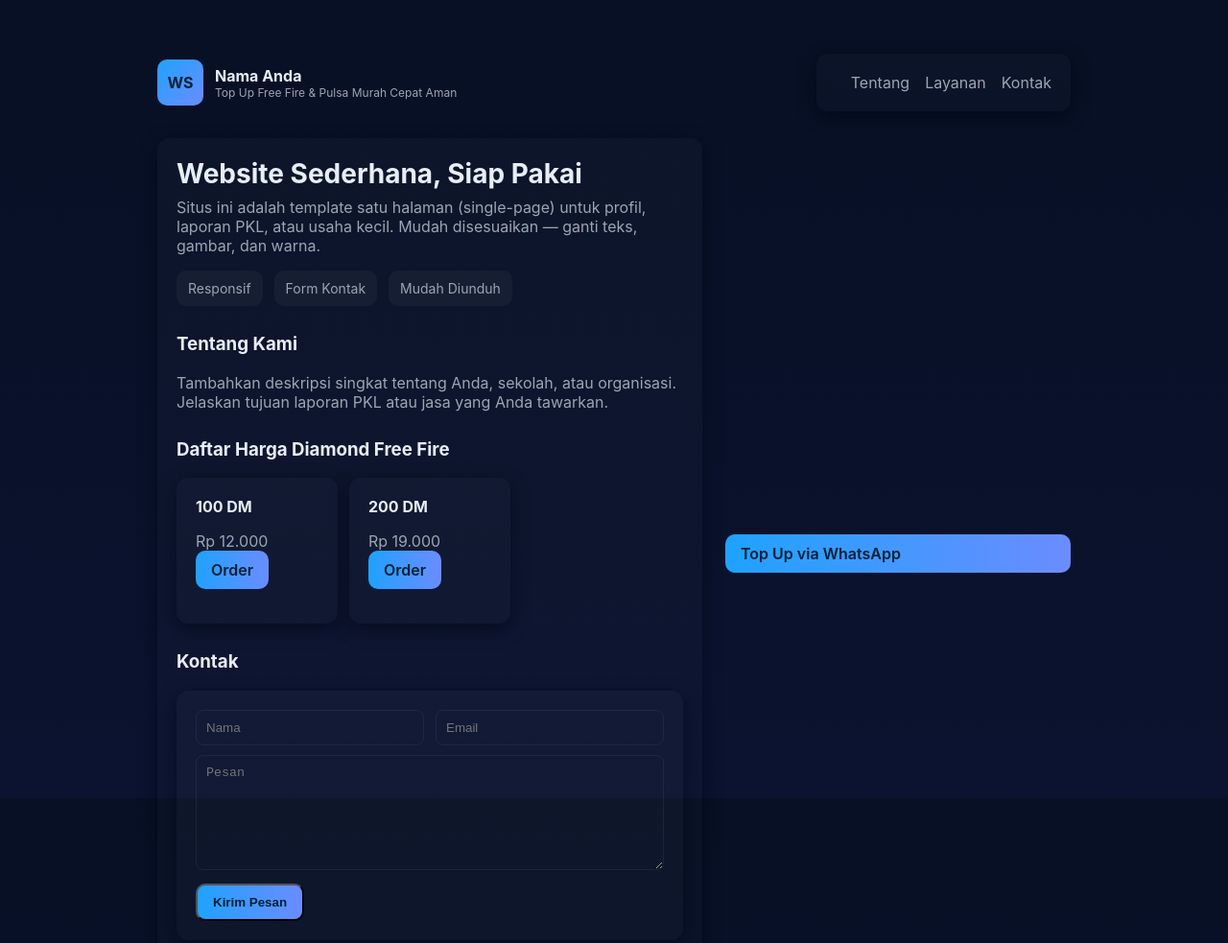
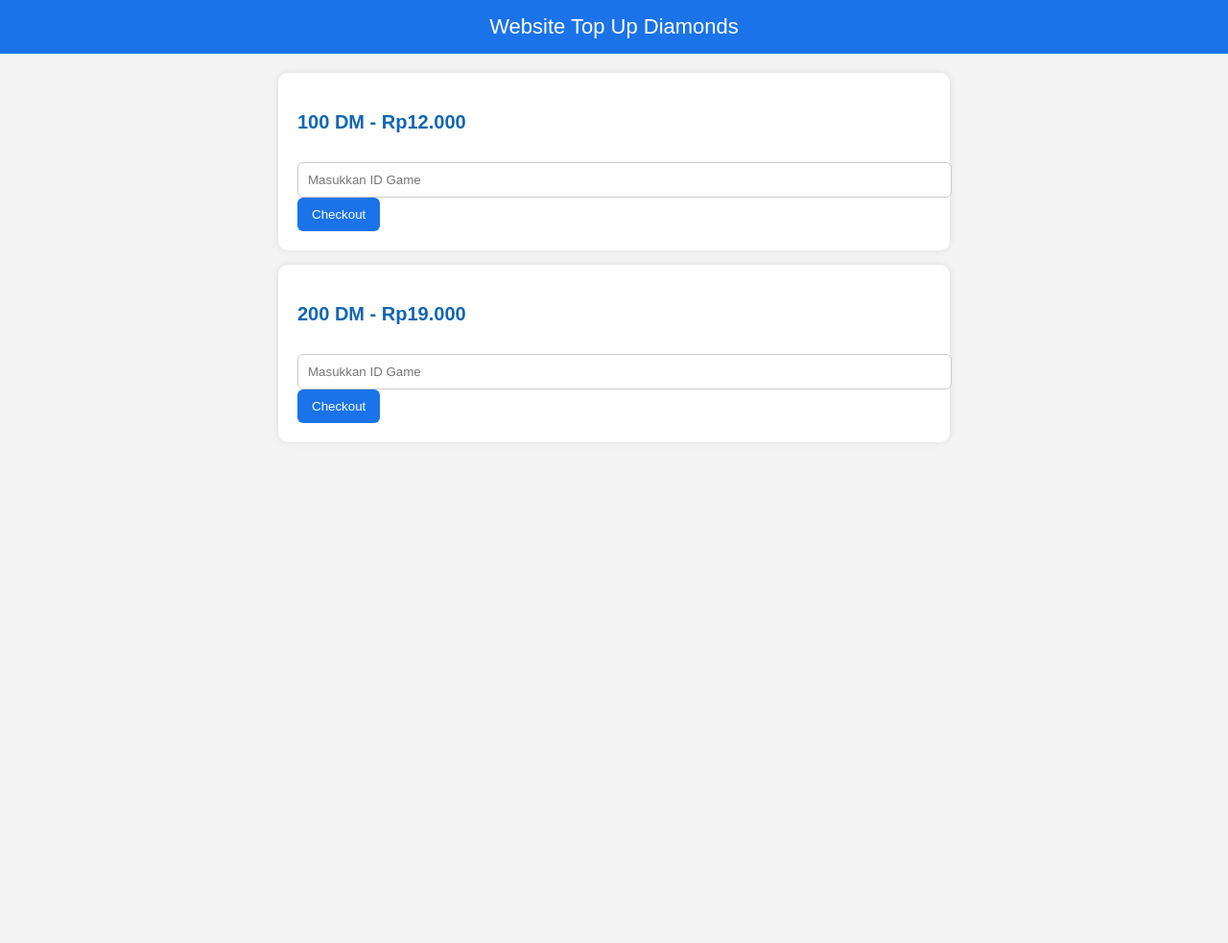
Before and after one commit to splggbung2-bot/topup-saiprol, a plain HTML site: page index.html in a window 1280 px wide. Shown: the top 983 px of the page at 96% size. After the commit the page ends 800 px from the top, so only its background shows below. Drawn offline with Linux system fonts and the light colour scheme.

Commit message:
Update index.html

```diff
--- a/index.html
+++ b/index.html
@@ -1,135 +1,55 @@
-<!doctype html>
+<!DOCTYPE html>
 <html lang="id">
 <head>
-  <meta charset="utf-8" />
-  <meta name="viewport" content="width=device-width,initial-scale=1" />
-  <title>Website Sederhana - TopUp FF Center</title>
-  <meta name="description" content="Website profil sederhana, siap pakai untuk laporan, portofolio, atau usaha kecil." />
-  <style>
-    :root{--bg:#0f1724;--card:#0b1220;--accent:#1fa2ff;--muted:#9aa6b2;--glass: rgba(255,255,255,0.04)}
-    *{box-sizing:border-box}
-    html,body{height:100%;margin:0;font-family:Inter,ui-sans-serif,system-ui,-apple-system,'Segoe UI',Roboto,'Helvetica Neue',Arial; background:linear-gradient(180deg,#071024 0%, #0b1330 100%);color:#e6eef6}
-    .container{max-width:1000px;margin:32px auto;padding:24px}
-    header{display:flex;align-items:center;justify-content:space-between;gap:20px}
-    .brand{display:flex;align-items:center;gap:12px}
-    .logo{width:48px;height:48px;border-radius:10px;background:linear-gradient(135deg,var(--accent),#6b8cff);display:flex;align-items:center;justify-content:center;font-weight:700;color:#042033}
-    nav a{color:var(--muted);text-decoration:none;margin-left:16px}
-    .hero{display:grid;grid-template-columns:1fr 360px;gap:24px;align-items:center;margin-top:28px}
-    .card{background:linear-gradient(180deg, rgba(255,255,255,0.02), rgba(255,255,255,0.01));border-radius:12px;padding:20px;box-shadow:0 6px 18px rgba(2,6,23,0.6)}
-    h1{margin:0 0 8px 0;font-size:28px}
-    p.lead{color:var(--muted);margin:0 0 16px 0}
-    .btn{display:inline-block;padding:10px 16px;border-radius:10px;background:linear-gradient(90deg,var(--accent),#6b8cff);color:#042033;text-decoration:none;font-weight:600}
-    .features{display:flex;gap:12px;flex-wrap:wrap;margin-top:16px}
-    .feature{background:var(--glass);padding:10px 12px;border-radius:10px;color:var(--muted);font-size:14px}
-    .sidebar-img{width:100%;height:220px;border-radius:10px;object-fit:cover;background:linear-gradient(180deg,#062037,#0b2b46);display:flex;align-items:center;justify-content:center;color:var(--muted)}
-    section{margin-top:28px}
-    .grid-3{display:grid;grid-template-columns:repeat(3,1fr);gap:12px}
-    .contact-row{display:flex;gap:12px}
-    input,textarea{width:100%;padding:10px;border-radius:8px;border:1px solid rgba(255,255,255,0.06);background:transparent;color:inherit}
-    textarea{min-height:120px}
-    footer{margin-top:36px;color:var(--muted);text-align:center;font-size:13px}
-    @media (max-width:900px){.hero{grid-template-columns:1fr}
-      .grid-3{grid-template-columns:1fr}
-      nav a{margin-left:10px}
-    }
-  </style>
+    <meta charset="UTF-8">
+    <meta name="viewport" content="width=device-width, initial-scale=1.0">
+    <title>Top Up Diamonds</title>
+    <style>
+        body { font-family: Arial, sans-serif; margin: 0; padding: 0; background:#f4f4f4; }
+        header { background:#1a73e8; color:#fff; padding:15px; text-align:center; font-size:22px; }
+        .container { width:90%; max-width:700px; margin:auto; padding:20px; }
+        .box { background:#fff; padding:20px; border-radius:10px; margin-bottom:15px; box-shadow:0 0 8px rgba(0,0,0,0.1); }
+        .price { font-size:20px; font-weight:bold; color:#1167b1; }
+        button { background:#1a73e8; border:none; padding:10px 15px; color:white; border-radius:6px; cursor:pointer; }
+        button:hover{ opacity:0.85; }
+        input { width:100%; padding:10px; margin-top:10px; border-radius:6px; border:1px solid #ccc; }
+    </style>
 </head>
 <body>
-  <div class="container">
-    <header>
-      <div class="brand">
-        <div class="logo">WS</div>
-        <div>
-          <div style="font-weight:700">Nama Anda</div>
-          <div style="font-size:12px;color:var(--muted)">Top Up Free Fire & Pulsa Murah Cepat Aman</div>
-        </div>
-      </div>
-      <nav class="card" style="display:flex;align-items:center">
-        <a href="#about">Tentang</a>
-        <a href="#services">Layanan</a>
-        <a href="#contact">Kontak</a>
-      </nav>
-    </header>
 
-    <main class="hero">
-      <div class="card">
-        <h1>Website Sederhana, Siap Pakai</h1>
-        <p class="lead">Situs ini adalah template satu halaman (single-page) untuk profil, laporan PKL, atau usaha kecil. Mudah disesuaikan — ganti teks, gambar, dan warna.</p>
-        <div class="features">
-          <div class="feature">Responsif</div>
-          <div class="feature">Form Kontak</div>
-          <div class="feature">Mudah Diunduh</div>
-        </div>
+<header>Website Top Up Diamonds</header>
 
-        <section id="about">
-          <h3>Tentang Kami</h3>
-          <p style="color:var(--muted)">Tambahkan deskripsi singkat tentang Anda, sekolah, atau organisasi. Jelaskan tujuan laporan PKL atau jasa yang Anda tawarkan.</p>
-        </section>
+<div class="container">
+    <div class="box">
+        <p class="price">100 DM - Rp12.000</p>
+        <input type="text" id="id100" placeholder="Masukkan ID Game">
+        <button onclick="checkout('100 DM',12000,document.getElementById('id100').value)">Checkout</button>
+    </div>
 
-        <section id="services">
-          <h3>Daftar Harga Diamond Free Fire</h3>
-          <div class="grid-3" style="margin-top:12px">
-            <div class="card"><strong>100 DM</strong><p style="color:var(--muted)">Rp 12.000<br><a class="btn" href="https://wa.me/6284752765647?text=Saya%20order%20100DM">Order</a></p></div>
-            <div class="card"><strong>200 DM</strong><p style="color:var(--muted)">Rp 19.000<br><a class="btn" href="https://wa.me/6284752765647?text=Saya%20order%20200DM">Order</a></p></div>
-          </div>
-        </section>
+    <div class="box">
+        <p class="price">200 DM - Rp19.000</p>
+        <input type="text" id="id200" placeholder="Masukkan ID Game">
+        <button onclick="checkout('200 DM',19000,document.getElementById('id200').value)">Checkout</button>
+    </div>
+</div>
 
-        <section id="contact">
-          <h3>Kontak</h3>
-          <form id="contactForm" class="card" onsubmit="return submitForm(event)">
-            <div class="contact-row">
-              <input type="text" id="name" placeholder="Nama" required />
-              <input type="email" id="email" placeholder="Email" required />
-            </div>
-            <div style="margin-top:10px">
-              <textarea id="message" placeholder="Pesan" required></textarea>
-            </div>
-            <div style="margin-top:10px;display:flex;gap:10px;align-items:center">
-              <button class="btn" type="submit">Kirim Pesan</button>
-              <div id="formStatus" style="color:var(--muted)"></div>
-            </div>
-          </form>
-        </section>
+<script>
+function checkout(item, harga, idgame){
+    if(idgame === ''){
+        alert('ID Game wajib diisi!');
+        return;
+    }
 
-      </div>
+    let nomorGoPay = '081991512923';
+    let nomorWA = '081991512923';
+    let pesan = `Halo Admin, Saya ingin membeli ${item}.
+ID Game: ${idgame}
+Harga: Rp${harga}
+Metode: GoPay (${nomorGoPay})`;
 
-      <a class="btn" href="https://wa.me/6284752765647?text=Halo%20kak%2C%20saya%20ingin%20top%20up%20Free%20Fire" target="_blank" style="margin-top:10px;display:inline-block;">Top Up via WhatsApp</a><aside>
-        <div class="card">
-          <div class="sidebar-img">Masukkan gambar/diagram di sini</div>
-          <div style="margin-top:12px;display:flex;gap:8px;justify-content:space-between;align-items:center">
-            <div>
-              <div style="font-weight:700">Detail Singkat</div>
-              <div style="color:var(--muted);font-size:13px">Lokasi • Tanggal • Projekt</div>
-            </div>
-            <a class="btn" href="#contact">Hubungi</a>
-          </div>
-        </div>
+    window.location.href = `https://wa.me/62${nomorWA.slice(1)}?text=${encodeURIComponent(pesan)}`;
+}
+</script>
 
-        <div class="card" style="margin-top:12px">
-          <h4>Petunjuk singkat</h4>
-          <ul style="color:var(--muted);padding-left:18px;margin:8px 0">
-            <li>Ganti teks dan logo</li>
-            <li>Ganti gambar di .sidebar-img (gunakan tag &lt;img&gt;)</li>
-            <li>Untuk menyimpan: klik kanan → Save as → "Webpage, Complete"</li>
-          </ul>
-        </div>
-      </aside>
-    </main>
-
-    <footer>
-      &copy; 2025 — Nama Anda. Dibuat dengan ❤️ • Template cepat untuk laporan PKL / portofolio.
-    </footer>
-  </div>
-
-  <script>
-    function submitForm(e){
-      e.preventDefault();
-      const status = document.getElementById('formStatus');
-      // Karena ini template statis, kita hanya simulasi pengiriman.
-      status.textContent = 'Mengirim...';
-      setTimeout(()=>{status.textContent = 'Pesan terkirim! (simulasi)';},800);
-      return false;
-    }
-  </script>
 </body>
 </html>
```
